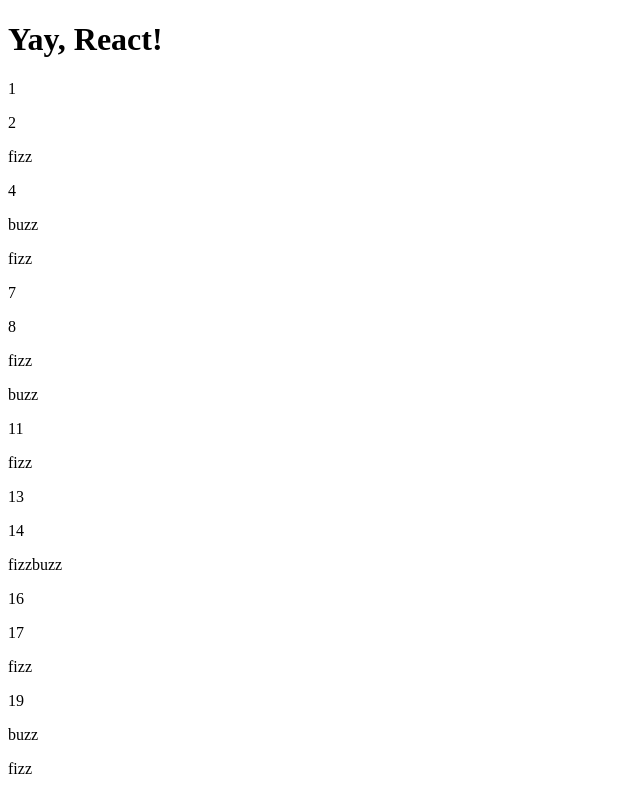
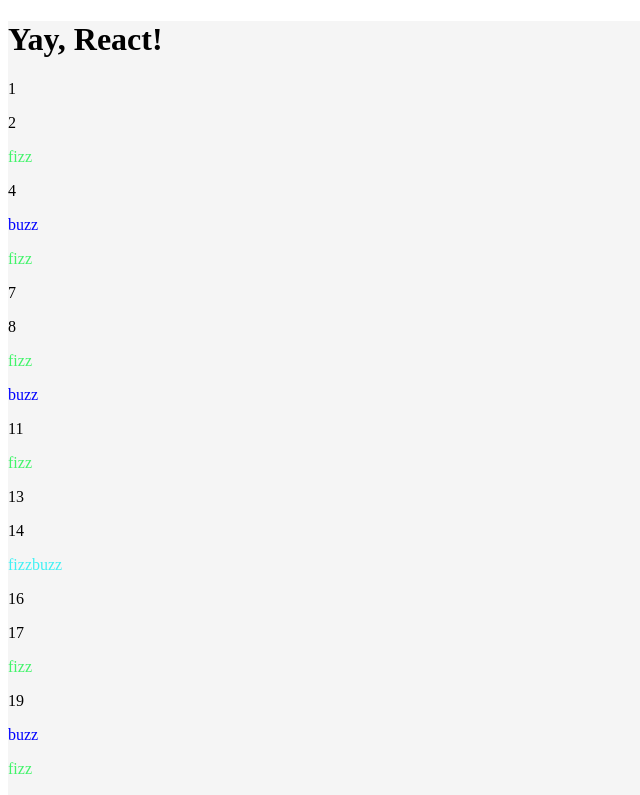
Before and after one commit to JohnJasonFisher/React-Redux-Testing-Demo, a React (Create React App) app: page / in a window 1280 px wide. Shown: the top 795 px of the page, without its empty margins (0-640 px from the left). Built offline with nearby package versions, Linux system fonts and the light colour scheme.

Commit message:
Adds Color to FizzBuzz Comp

```diff
--- a/src/components/app/App.js
+++ b/src/components/app/App.js
@@ -4,7 +4,7 @@
 class App extends Component {
 	render() {
 		return (
-			<div className='App'>
+			<div className='App' style={{backgroundColor: '#F5F5F5'}}>
 				<header className='App-header'>
 					<h1>Yay, React!</h1>
 					<Fizzbuzz/>
--- a/src/components/fizzbuzz/fizzbuzz.js
+++ b/src/components/fizzbuzz/fizzbuzz.js
@@ -5,7 +5,7 @@
 		let fbcomp = num => {
 			const pElements = []
 			for (let i=1;i<=num;i++) {
-				pElements.push(<p>{fizzbuzzFunc(i)}</p>)
+				pElements.push(fizzbuzzFunc(i))
 			}
 			return pElements
 		}
@@ -14,15 +14,24 @@
 }
 
 export const fizzbuzzFunc = num => {
-	let answer = ''
+	let text = ''
+	let textColor
 	if (num % 3 === 0) {
-		answer += 'fizz'
+		text = 'fizz'
+		textColor = '#41f46a' //green
 	}
 	if (num % 5 === 0) {
-		answer += 'buzz'
+		text = 'buzz'
+		textColor = 'blue'
 	}
-	if (answer === '') {
-		answer = num.toString()
+	if (num % 5 === 0 && num % 3 === 0) {
+		text = 'fizzbuzz'
+		textColor = '#41f1f4' //cyan
 	}
+	if (text === '') {
+		text = num.toString()
+		textColor = 'auto' //black
+	}
+	let answer = <p style={{color: textColor}}>{text}</p>
 	return answer
 }
```
